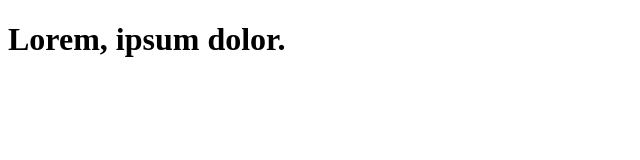
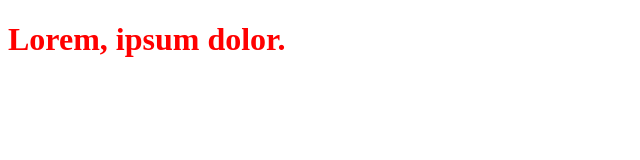
Before and after one commit to KristinaKalatay26/test, a plain HTML site: page index.html in a window 1280 px wide. Shown: the whole page, without its empty margins (0-640 px from the left). Drawn offline with Linux system fonts and the light colour scheme.

Commit message:
file css added

```diff
--- /dev/null
+++ b/css/style.css
@@ -0,0 +1,3 @@
+h1 {
+    color: red;
+}
--- a/index.html
+++ b/index.html
@@ -4,6 +4,7 @@
     <meta charset="UTF-8">
     <meta http-equiv="X-UA-Compatible" content="IE=edge">
     <meta name="viewport" content="width=device-width, initial-scale=1.0">
+    <link rel="stylesheet" href="css/style.css">
     <title>GitHub</title>
 </head>
 <body>
```
